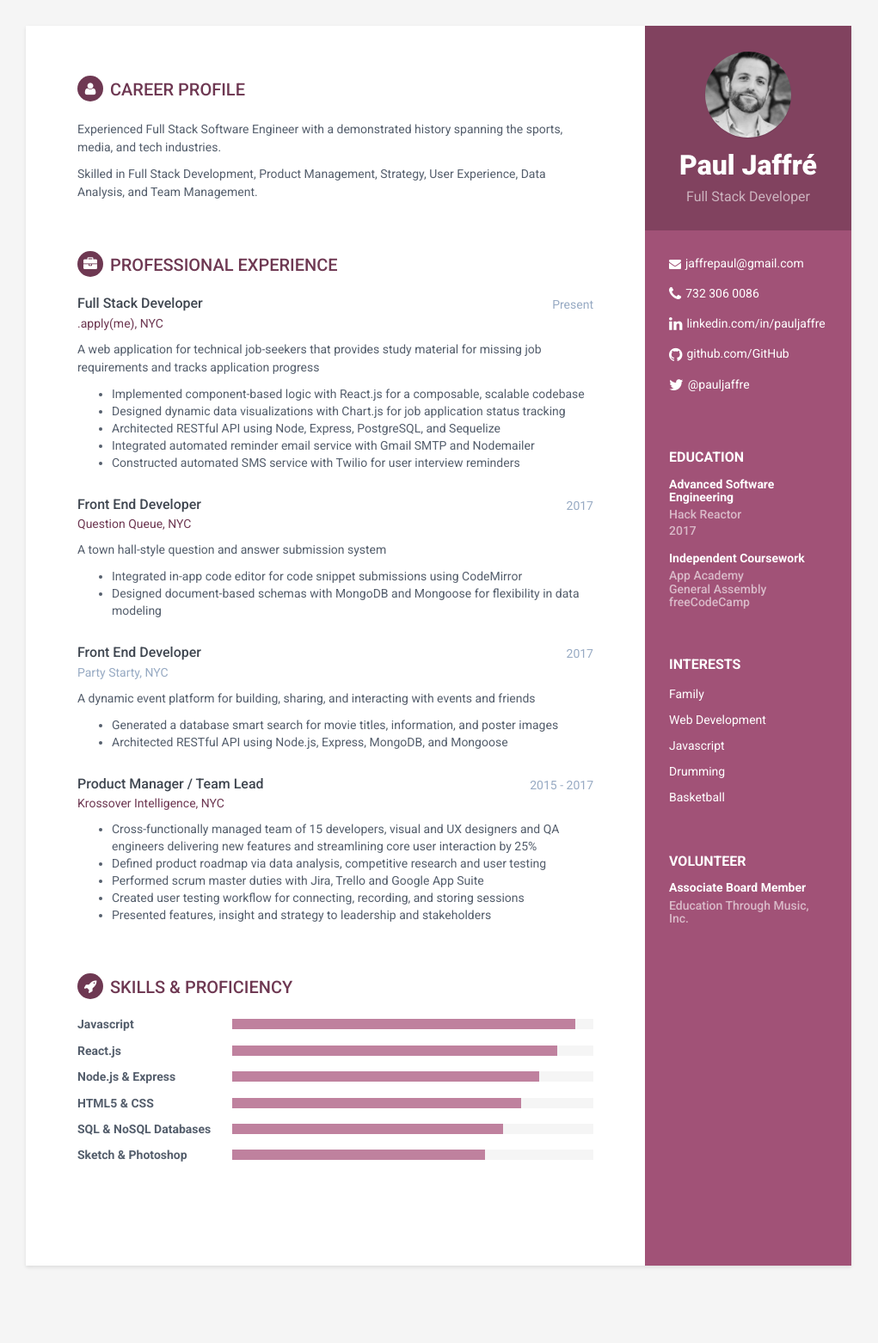
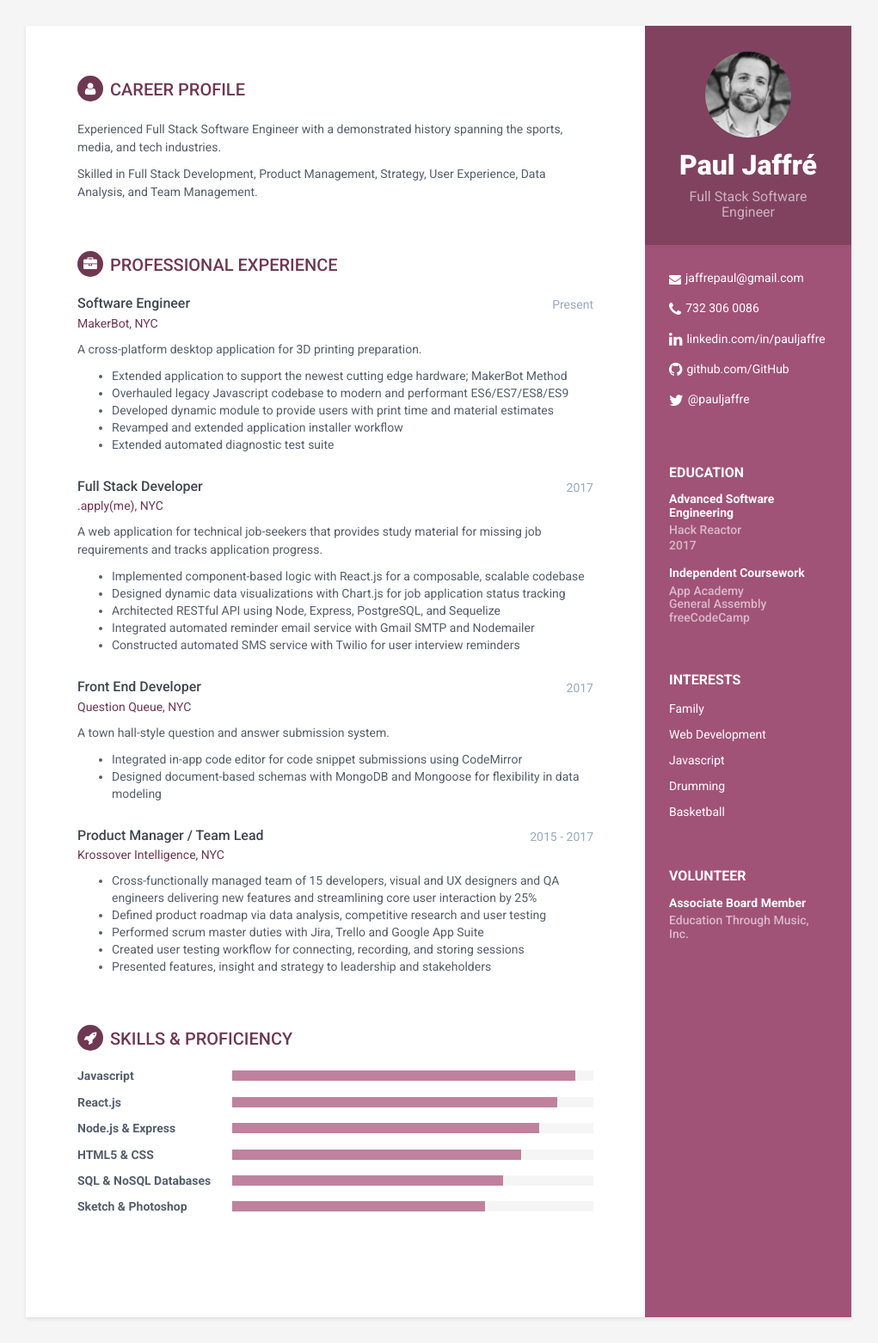
Before and after one commit to jaffrepaul/jaffrepaul.github.io, a Jekyll site: the page built from index.html, in a window 1280 px wide. Shown: the whole page at 86% size, without its empty margins (130-1151 px from the left). Built offline with Jekyll 4.4.1, drawn with Linux system fonts in a browser that asks for light colours; before the commit the page ends 1502 px from its top, so only the background shows below that.

Commit message:
added MB

```diff
--- a/_config.yml
+++ b/_config.yml
@@ -11,7 +11,7 @@ style: styles-4
 
 #Profile information
 name: Paul Jaffré
-tagline: Full Stack Developer
+tagline: Full Stack Software Engineer
 pic: paul_profile.jpg #place a 100x100 picture inside /assets/images/ folder and provide the name of the file below
 
 #sidebar links
--- a/_includes/experience.html
+++ b/_includes/experience.html
@@ -18,13 +18,44 @@
     <div class="item">
         <div class="meta">
             <div class="upper-row">
+                <h3 class="job-title">Software Engineer</h3>
+                <div class="time">Present</div>
+            </div>
+            <!--//upper-row-->
+            <div class="company">
+                <a href="https://www.makerbot.com/3d-printers/apps/" target="_blank">MakerBot, NYC</a>
+            </div>
+        </div>
+        <!--//meta-->
+        <div class="details">
+            <p>A cross-platform desktop application for 3D printing preparation.</p>
+            <ul>
+                <li>Extended application to support the newest cutting edge hardware; MakerBot Method</li>
+                <li>Overhauled legacy Javascript codebase to modern and performant ES6/ES7/ES8/ES9</li>
+                <li>Developed dynamic module to provide users with print time and material estimates</li>
+                <li>Revamped and extended application installer workflow</li>
+                <li>Extended automated diagnostic test suite</li>
+            </ul>
+        </div>
+        <!--//details-->
+    </div>
+    <!--//item-->
+
+    <div class="item">
+        <div class="meta">
+            <div class="upper-row">
                 <h3 class="job-title">Full Stack Developer</h3>
-                            <div class="time">Present</div>
-                        </div><!--//upper-row-->
+                <div class="time">2017</div>
+            </div>
+            <!--//upper-row-->
             <div class="company"><a href="https://apply-me.herokuapp.com/" target="_blank">.apply(me), NYC</a></div>
-                    </div><!--//meta-->
+        </div>
+        <!--//meta-->
         <div class="details">
-                        <p>A web application for technical job-seekers that provides study material for missing job requirements and tracks application progress</p>
+            <p>
+                A web application for technical job-seekers that provides study material for missing job requirements
+                and tracks application progress.
+            </p>
             <ul>
                 <li>Implemented component-based logic with React.js for a composable, scalable codebase</li>
                 <li>Designed dynamic data visualizations with Chart.js for job application status tracking</li>
@@ -32,61 +63,59 @@
                 <li>Integrated automated reminder email service with Gmail SMTP and Nodemailer</li>
                 <li>Constructed automated SMS service with Twilio for user interview reminders</li>
             </ul>
-                    </div><!--//details-->
-                </div><!--//item-->
+        </div>
+        <!--//details-->
+    </div>
+    <!--//item-->
 
     <div class="item">
         <div class="meta">
             <div class="upper-row">
                 <h3 class="job-title">Front End Developer</h3>
                 <div class="time">2017</div>
-                        </div><!--//upper-row-->
+            </div>
+            <!--//upper-row-->
             <div class="company"><a href="https://goo.gl/hsk55A" target="_blank">Question Queue, NYC</a></div>
-                    </div><!--//meta-->
+        </div>
+        <!--//meta-->
         <div class="details">
-                        <p>A town hall-style question and answer submission system</p>
+            <p>A town hall-style question and answer submission system.</p>
             <ul>
                 <li>Integrated in-app code editor for code snippet submissions using CodeMirror</li>
                 <li>Designed document-based schemas with MongoDB and Mongoose for flexibility in data modeling</li>
             </ul>
-                    </div><!--//details-->
-                </div><!--//item-->
-
-                <div class="item">
-                    <div class="meta">
-                        <div class="upper-row">
-                            <h3 class="job-title">Front End Developer</h3>
-                            <div class="time">2017</div>
-                        </div><!--//upper-row-->
-                        <div class="company">Party Starty, NYC</div>
-                    </div><!--//meta-->
-                    <div class="details">
-                      <p>A dynamic event platform for building, sharing, and interacting with events and friends</p>
-                      <ul>
-                        <li>Generated a database smart search for movie titles, information, and poster images</li>
-                        <li>Architected RESTful API using Node.js, Express, MongoDB, and Mongoose</li>
-                      </ul>
-                    </div><!--//details-->
-                </div><!--//item-->
+        </div>
+        <!--//details-->
+    </div>
+    <!--//item-->
 
     <div class="item">
         <div class="meta">
             <div class="upper-row">
                 <h3 class="job-title">Product Manager / Team Lead</h3>
                 <div class="time">2015 - 2017</div>
-                        </div><!--//upper-row-->
-                        <div class="company"><a href="https://www.krossover.com/" target="_blank">Krossover Intelligence, NYC</a></div>
-                    </div><!--//meta-->
+            </div>
+            <!--//upper-row-->
+            <div class="company">
+                <a href="https://www.krossover.com/" target="_blank">Krossover Intelligence, NYC</a>
+            </div>
+        </div>
+        <!--//meta-->
         <div class="details">
             <p></p>
             <ul>
-                          <li>Cross-functionally managed team of 15 developers, visual and UX designers and QA engineers delivering new features and streamlining core user interaction by 25%</li>
-                          <li>Defined product roadmap via data analysis, competitive research   and user testing</li>
+                <li>
+                    Cross-functionally managed team of 15 developers, visual and UX designers and QA engineers
+                    delivering new features and streamlining core user interaction by 25%
+                </li>
+                <li>Defined product roadmap via data analysis, competitive research and user testing</li>
                 <li>Performed scrum master duties with Jira, Trello and Google App Suite</li>
                 <li>Created user testing workflow for connecting, recording, and storing sessions</li>
                 <li>Presented features, insight and strategy to leadership and stakeholders</li>
             </ul>
-                    </div><!--//details-->
-                </div><!--//item-->
-
-            </section><!--//section-->
+        </div>
+        <!--//details-->
+    </div>
+    <!--//item-->
+</section>
+<!--//section-->
```
Also changed, not shown: 1 other file. Lines whose indentation alone changed are shown as unchanged.
